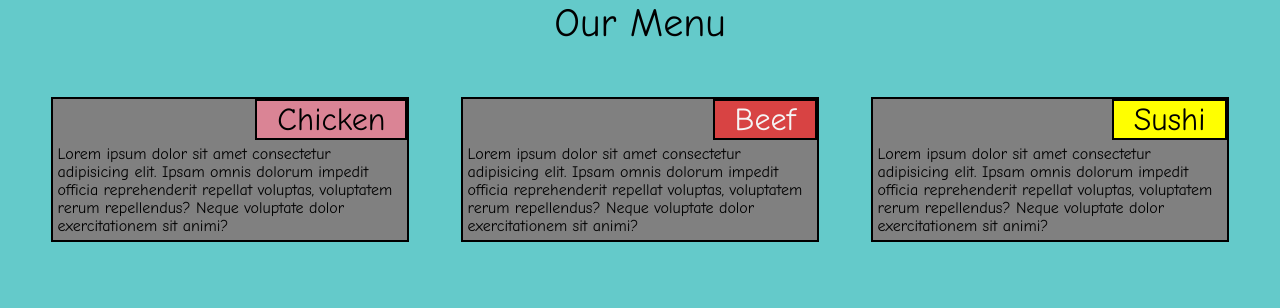
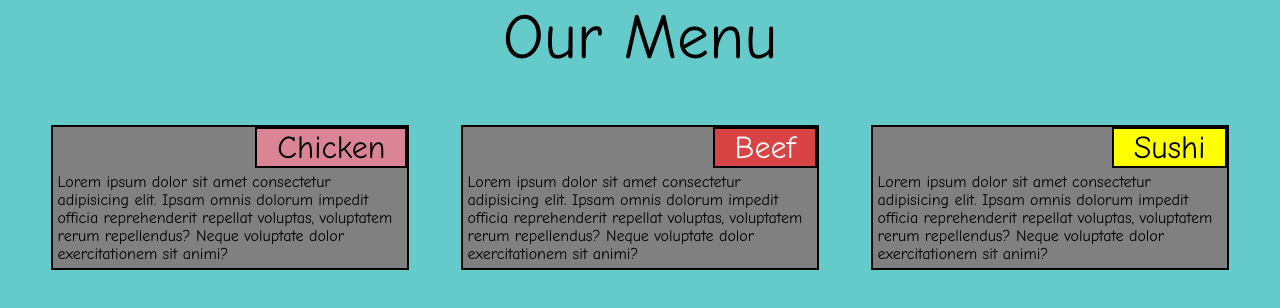
Before and after one commit to dhruv019/Coursera-Test, a plain HTML site: page Module_2/index.html in a window 1280 px wide. Drawn offline with Linux system fonts and the light colour scheme.

Commit message:
Update style.css

```diff
--- a/Module_2/css/style.css
+++ b/Module_2/css/style.css
@@ -12,7 +12,7 @@ body{
 }
 
 header{
-    font-size: 5vh;
+    font-size: 8vh;
     display: flex;
     justify-content: center;
     align-items: center;
```
